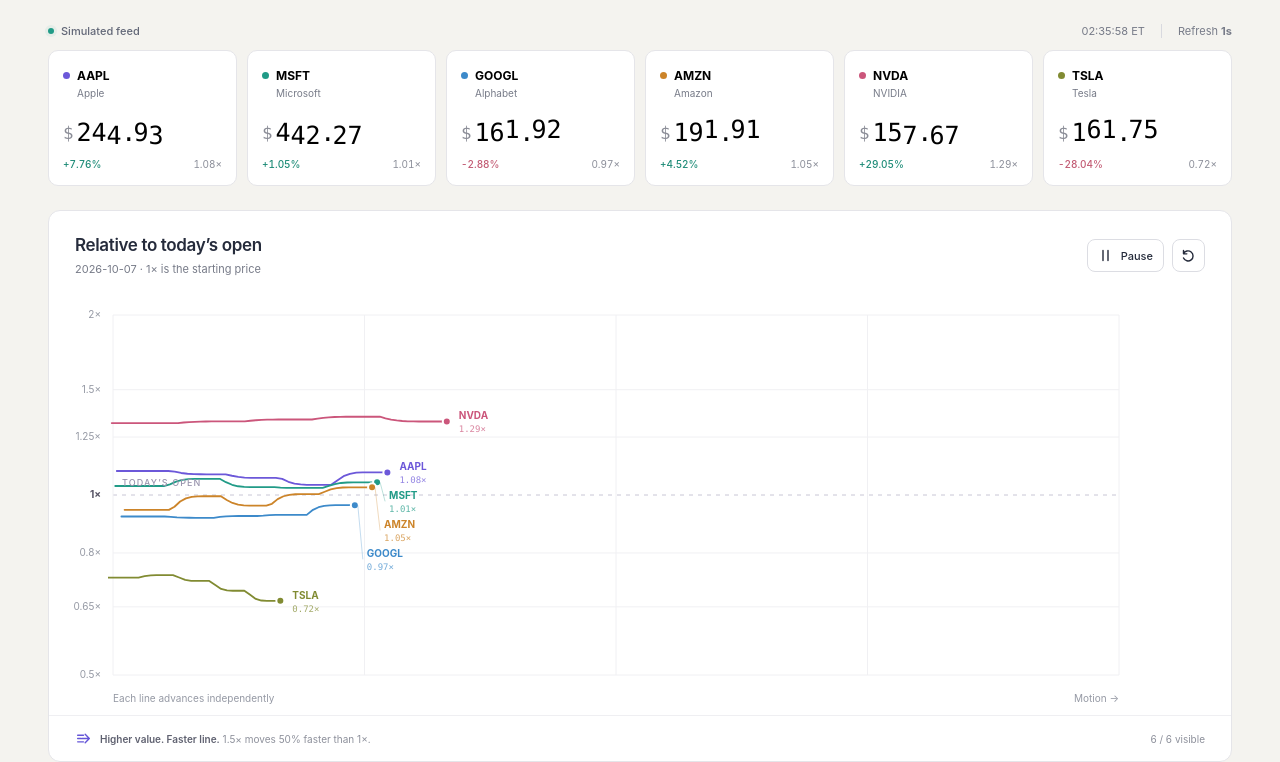
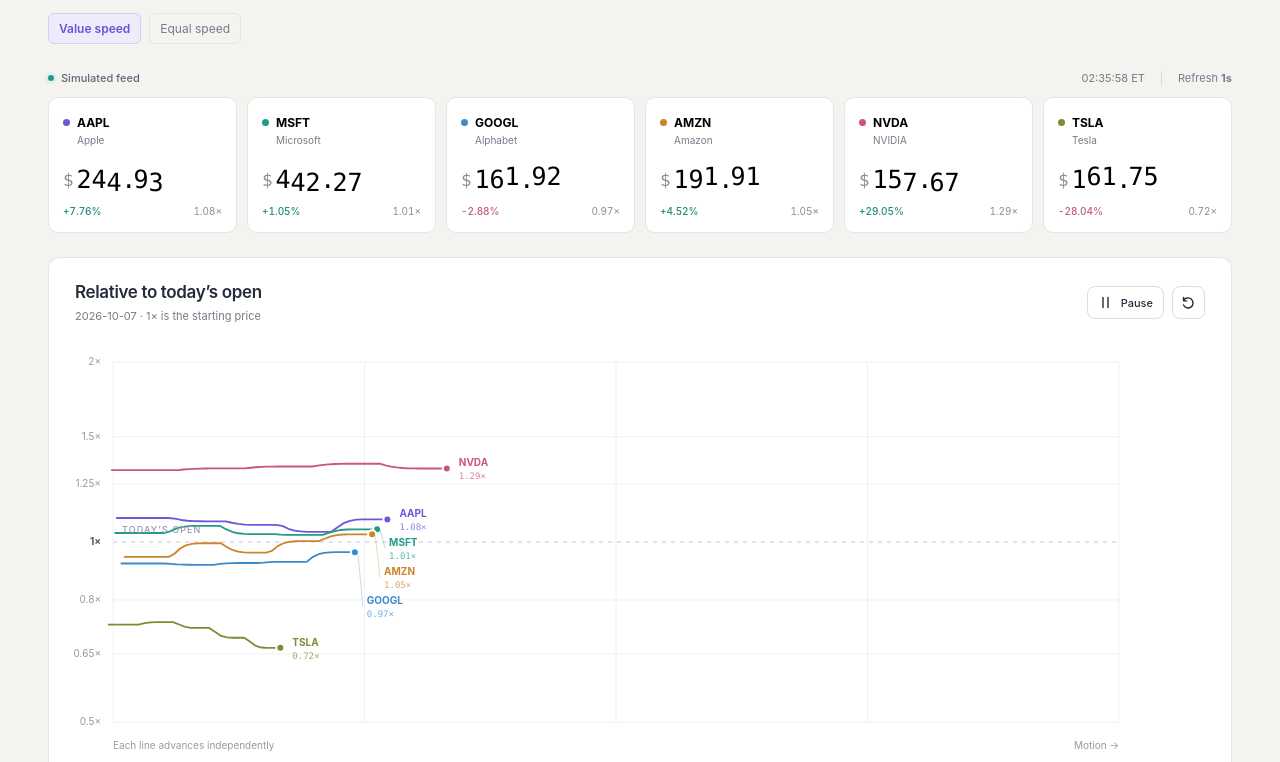
Before and after one commit to Delen0828/Interact4Trust-showcase, a plain HTML site: page dynamic-lines/index.html in a window 1280 px wide. Shown: the part 241-1003 px from the top of the page. Drawn offline with Linux system fonts and the light colour scheme.

Commit message:
add sync mode

```diff
--- a/dynamic-lines/app.js
+++ b/dynamic-lines/app.js
@@ -28,6 +28,9 @@
 if (config) initialize(config);
 
 function initialize(config) {
+  const equalSpeed = config.motion === 'equal';
+  const chartName = equalSpeed ? 'Dynamic lines · Equal speed' : 'Dynamic lines';
+  document.title = `${chartName} · Interact4Trust`;
   const chartOnly = embedded && config.chartOnly;
   const monitorOnly = embedded && config.monitorOnly;
   document.body.classList.toggle('chart-only', chartOnly);
@@ -61,10 +64,10 @@
         <span class="lab-label">Visualization lab &nbsp; / &nbsp; 02</span>
       </header>
       <section class="hero" aria-labelledby="page-title">
-        <div><p class="eyebrow">A study in motion</p><h1 id="page-title">Dynamic lines.</h1><p class="intro">Six stocks. One starting point. Watch value set the pace.</p></div>
+        <div><p class="eyebrow">A study in motion</p><h1 id="page-title">${equalSpeed ? 'Equal speed.' : 'Dynamic lines.'}</h1><p class="intro">${equalSpeed ? 'Six stocks. One shared pace. Compare value as lines move together.' : 'Six stocks. One starting point. Watch value set the pace.'}</p><nav class="version-links" aria-label="Chart version"><a id="value-version" ${equalSpeed ? '' : 'aria-current="page"'}>Value speed</a><a id="equal-version" ${equalSpeed ? 'aria-current="page"' : ''}>Equal speed</a></nav></div>
         <button class="button primary" type="button" data-share aria-label="Share or embed this monitor">${icon('share')}<span class="share-text">Share / Embed</span></button>
       </section>
-      <div class="embed-heading"><h1>${monitorOnly ? 'Stock monitor' : 'Dynamic lines'}</h1><button class="button" type="button" data-share>${icon('share')} Share</button></div>
+      <div class="embed-heading"><h1>${monitorOnly ? 'Stock monitor' : chartName}</h1><button class="button" type="button" data-share>${icon('share')} Share</button></div>
       <section aria-label="Stock price monitor">
         <div class="monitor-meta">
           <span id="feed-status" class="feed-status" role="status"><span class="status-dot"></span><span id="feed-label">${demo ? 'Simulated feed' : 'Connecting to quote feed'}</span></span>
@@ -78,13 +81,13 @@
           <div class="chart-controls"><button id="pause" class="button" type="button" aria-pressed="false">${icon('pause')}<span>Pause</span></button><button id="reset" class="button icon-button" type="button" title="Restart drawing trails" aria-label="Restart drawing trails">${icon('reset')}</button></div>
         </header>
         <div class="chart-stage" id="chart-stage">
-          <svg id="line-chart" role="img" aria-labelledby="svg-title svg-description"><title id="svg-title">Six stock prices relative to their daily opening prices</title><desc id="svg-description">The logarithmic vertical axis runs from half to twice the opening price, with one times at the center. Higher values draw faster from left to right. Line heads share a horizontal value scale, so higher values stay ahead even at the right edge and overtake in both axes when prices cross. Horizontal position does not represent a shared time axis.</desc><defs><clipPath id="plot-clip"><rect id="clip-rect"/></clipPath></defs><g id="grid"></g><g id="lines" clip-path="url(#plot-clip)"></g><g id="labels"></g><g id="axis"></g></svg>
+          <svg id="line-chart" role="img" aria-labelledby="svg-title svg-description"><title id="svg-title">Six stock prices relative to their daily opening prices</title><desc id="svg-description">The logarithmic vertical axis runs from half to twice the opening price, with one times at the center. ${equalSpeed ? 'All lines advance from left to right at the same constant speed, regardless of value. Heads stay aligned and trails scroll together at the right edge. Horizontal spacing represents shared active drawing time.' : 'Higher values draw faster from left to right. Line heads share a horizontal value scale, so higher values stay ahead even at the right edge and overtake in both axes when prices cross. Horizontal position does not represent a shared time axis.'}</desc><defs><clipPath id="plot-clip"><rect id="clip-rect"/></clipPath></defs><g id="grid"></g><g id="lines" clip-path="url(#plot-clip)"></g><g id="labels"></g><g id="axis"></g></svg>
           <div class="empty-message" id="empty-message" hidden><span>All lines are hidden.</span><button class="button" id="show-all" type="button">Show all six stocks</button></div>
         </div>
-        <footer class="chart-footer"><div class="motion-key">${icon('motion')}<span><strong>Higher value. Faster line.</strong> <span class="speed-explanation">1.5× moves 50% faster than 1×.</span></span></div><span class="visible-count" id="visible-count">6 / 6 visible</span></footer>
+        <footer class="chart-footer"><div class="motion-key">${icon('motion')}<span><strong>${equalSpeed ? 'Every line. Same speed.' : 'Higher value. Faster line.'}</strong> <span class="speed-explanation">${equalSpeed ? 'Values change height, while trails advance together.' : '1.5× moves 50% faster than 1×.'}</span></span></div><span class="visible-count" id="visible-count">6 / 6 visible</span></footer>
       </section>
       <p class="error-message" id="feed-error" role="status" hidden></p>
-      <footer class="page-footer"><p id="data-note">${demo ? 'Illustrative prices, refreshed every second. Simulated opening prices and movements are not market quotes.' : 'Prices from your configured quote feed. Opening prices use the feed’s trading session.'}<br>Logarithmic scale · 0.5× to 2× · Independent drawing progress, not a shared time axis.</p><span class="credit">Made for interaction.</span></footer>
+      <footer class="page-footer"><p id="data-note">${demo ? 'Illustrative prices, refreshed every second. Simulated opening prices and movements are not market quotes.' : 'Prices from your configured quote feed. Opening prices use the feed’s trading session.'}<br>Logarithmic scale · 0.5× to 2× · ${equalSpeed ? 'Shared active drawing time · Equal horizontal speed.' : 'Independent drawing progress, not a shared time axis.'}</p><span class="credit">Made for interaction.</span></footer>
     </main>
     <dialog id="share-dialog" aria-labelledby="share-title">
       <div class="dialog-heading"><h2 id="share-title">Take the motion with you.</h2><button class="close-button" id="close-share" type="button" aria-label="Close sharing dialog">×</button></div>
@@ -95,6 +98,11 @@
       <p id="copy-status" role="status"></p>
     </dialog>`;
   if (!embedded) $('.embed-heading').hidden = true;
+  for (const mode of ['value', 'equal']) {
+    const url = new URL(location.href);
+    url.searchParams.set('motion', mode);
+    $(`#${mode}-version`).href = url.href;
+  }
   $(`input[name="embed-view"][value="${chartOnly ? 'chart' : monitorOnly ? 'monitor' : 'dashboard'}"]`).checked = true;
 
   class RollingNumber {
@@ -195,7 +203,7 @@
       svg('line', { x1: x, x2: x, y1: plot.top, y2: plot.bottom, class: 'grid-line' }, $('#grid'));
     }
     svg('text', { x: plot.left + 9, y: ratioY(1) - 9, class: 'axis-text baseline-caption' }, $('#axis')).textContent = 'TODAY’S OPEN';
-    svg('text', { x: plot.left, y: height - 13, class: 'axis-text' }, $('#axis')).textContent = width < 430 ? 'Independent trails' : 'Each line advances independently';
+    svg('text', { x: plot.left, y: height - 13, class: 'axis-text' }, $('#axis')).textContent = equalSpeed ? 'Shared drawing time →' : width < 430 ? 'Independent trails' : 'Each line advances independently';
     svg('text', { x: plot.right, y: height - 13, class: 'axis-text', 'text-anchor': 'end' }, $('#axis')).textContent = 'Motion →';
     draw();
   }
@@ -205,7 +213,7 @@
   function draw() {
     if (!plot || monitorOnly) return;
     const visible = [];
-    const heads = lineHeadPositions(series.map(stock => stock.displayRatio), sharedProgress);
+    const heads = lineHeadPositions(series.map(stock => stock.displayRatio), sharedProgress, config.motion);
     for (const [index, stock] of series.entries()) {
       if (!stock.visible || !stock.history.length) continue;
       const head = heads[index];
@@ -217,7 +225,7 @@
       stock.path.setAttribute('d', `${path} L${x.toFixed(2)},${y.toFixed(2)}`);
       stock.dot.setAttribute('cx', x); stock.dot.setAttribute('cy', y);
       stock.path.dataset.ratio = stock.displayRatio.toFixed(4);
-      stock.path.dataset.speed = motionSpeed(stock.displayRatio).toFixed(4);
+      stock.path.dataset.speed = motionSpeed(stock.displayRatio, config.motion).toFixed(4);
       stock.path.dataset.progress = stock.distance.toFixed(4);
       visible.push({ stock, x, y, labelY: y });
     }
@@ -326,7 +334,7 @@
     for (const stock of series) {
       const t = clamp((now - stock.transitionAt) / 620, 0, 1);
       stock.displayRatio = reducedMotion.matches ? stock.ratio : stock.fromRatio + (stock.ratio - stock.fromRatio) * (1 - (1 - t) ** 3);
-      stock.distance += motionSpeed(stock.displayRatio) * dt;
+      stock.distance += motionSpeed(stock.displayRatio, config.motion) * dt;
       const previous = stock.history.at(-1);
       if (!previous || stock.distance - previous.distance > 0.55) stock.history.push({ distance: stock.distance, ratio: stock.displayRatio });
       while (stock.history.length > 2 && stock.history[1].distance < stock.distance - 102) stock.history.shift();
@@ -366,6 +374,7 @@
     const url = new URL(file, location.href);
     if (new URLSearchParams(location.search).has('symbols')) url.searchParams.set('symbols', series.map(s => s.symbol).join(','));
     if (config.feed) url.searchParams.set('feed', config.feed);
+    if (equalSpeed) url.searchParams.set('motion', 'equal');
     if (view === 'chart' || view === 'monitor') url.searchParams.set('view', view);
     return url.href;
   }
@@ -373,7 +382,7 @@
     const view = $('input[name="embed-view"]:checked').value;
     $('#share-url').value = shareURL('index.html');
     const url = shareURL('embed.html', view).replaceAll('&', '&amp;').replaceAll('"', '&quot;');
-    $('#share-code').value = `<iframe\n  src="${url}"\n  title="Dynamic lines — ${demo ? 'simulated' : 'live'} stock ${view === 'chart' ? 'comparison' : 'monitor'}"\n  width="1100" height="${view === 'chart' ? '420' : view === 'monitor' ? '240' : '760'}"\n  style="border:0;width:100%;max-width:1100px"\n  loading="lazy"\n></iframe>`;
+    $('#share-code').value = `<iframe\n  src="${url}"\n  title="${chartName} — ${demo ? 'simulated' : 'live'} stock ${view === 'chart' ? 'comparison' : 'monitor'}"\n  width="1100" height="${view === 'chart' ? '420' : view === 'monitor' ? '240' : '760'}"\n  style="border:0;width:100%;max-width:1100px"\n  loading="lazy"\n></iframe>`;
   }
   document.querySelectorAll('[data-share]').forEach(button => button.addEventListener('click', () => { updateShare(); $('#copy-status').textContent = ''; $('#share-dialog').showModal(); }));
   $('#close-share').addEventListener('click', () => $('#share-dialog').close());
--- a/dynamic-lines/model.js
+++ b/dynamic-lines/model.js
@@ -13,12 +13,13 @@
   return (1 - Math.log2(clamp(ratio, 0.5, 2))) / 2;
 }
 
-// Progress is a visual encoding, not a shared clock: 1.5x travels 50% faster.
-export const motionSpeed = ratio => 5 * clamp(ratio, 0.5, 2);
+// Value mode encodes price in speed; equal mode uses a shared constant pace.
+export const motionSpeed = (ratio, motion = 'value') => motion === 'equal' ? 5 : 5 * clamp(ratio, 0.5, 2);
 
-// All heads use the same scale. Once the leader reaches the edge, value gaps
-// remain proportional and a price crossing is also a horizontal overtaking.
-export function lineHeadPositions(ratios, progress) {
+// Equal-speed heads stay aligned. In value mode, heads preserve proportional
+// value gaps at the edge and cross horizontally when prices cross.
+export function lineHeadPositions(ratios, progress, motion = 'value') {
+  if (motion === 'equal') return ratios.map(() => clamp(progress, 0, 100));
   const values = ratios.map(ratio => clamp(ratio, 0.5, 2));
   const scale = Math.min(Math.max(0, progress), 100 / Math.max(...values));
   return values.map(value => value * scale);
@@ -39,6 +40,7 @@
   return {
     stocks: symbols.map((symbol, i) => ({ ...(STOCKS.find(s => s.symbol === symbol) || { name: symbol, open: 100, level: STOCKS[i].level }), symbol, color: STOCKS[i].color })),
     feed,
+    motion: params.get('motion') === 'equal' ? 'equal' : 'value',
     chartOnly: params.get('view') === 'chart',
     monitorOnly: params.get('view') === 'monitor',
   };
--- a/dynamic-lines/styles.css
+++ b/dynamic-lines/styles.css
@@ -157,3 +157,8 @@
 @media (prefers-reduced-motion: reduce) {
   *, *::before, *::after { scroll-behavior: auto !important; transition: none !important; }
 }
+
+.version-links { display: flex; gap: 8px; margin-top: 16px; font-size: 12px; }
+.version-links a { color: var(--muted); text-decoration: none; padding: 7px 10px; border: 1px solid var(--border); border-radius: 6px; }
+.version-links a:hover { border-color: var(--purple); }
+.version-links a[aria-current="page"] { color: var(--purple); background: #eeebfa; border-color: #d5cef2; font-weight: 600; }
```
Also changed, not shown: tests/dynamic-lines.html (+39 -0 lines), tests/dynamic-lines.test.mjs (+11 -0 lines), 2 other files.
